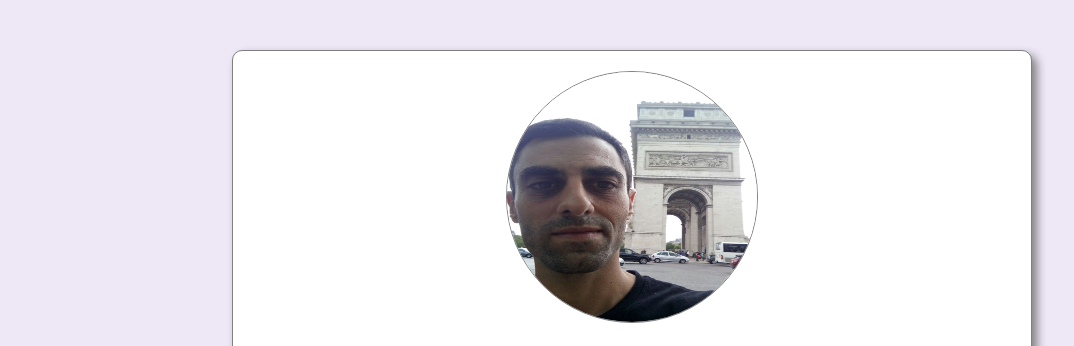
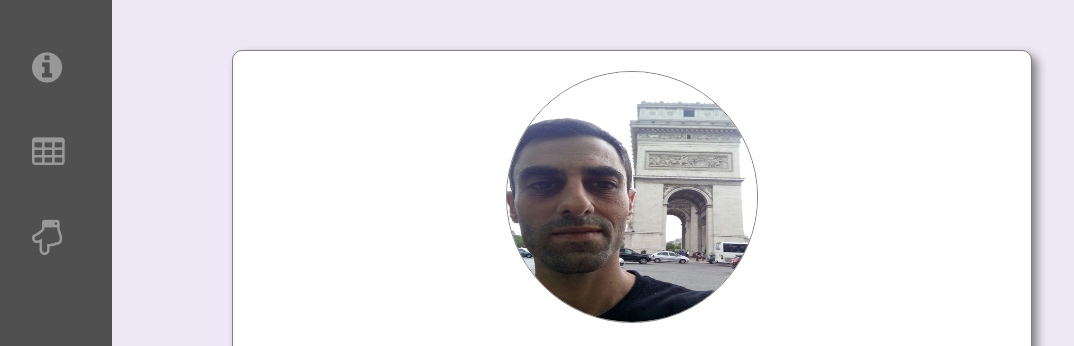
Before and after one commit to Bidjit/profile, a plain HTML site: page index.html in a window 1280 px wide. Shown: the top 346 px of the page, without its empty margins (8-1082 px from the left). Drawn offline with Linux system fonts and the light colour scheme.

Commit message:
enhanced my profile with a fixed sidebar

```diff
--- a/index.html
+++ b/index.html
@@ -8,8 +8,27 @@
   <title>Profile</title>
 </head>
 <body>
-  <div class="container">
-    <div class="card">
+  <div id="side-bar">
+    <ul>
+      <li>
+        <a href="#description">
+          <i class="fa fa-info-circle" aria-hidden="true"></i>
+        </a>
+      </li>
+      <li>
+        <a href="#table">
+          <i class="fa fa-table" aria-hidden="true"></i>
+        </a>
+      </li>
+      <li>
+        <a href="#footer">
+          <i class="fa fa-hand-o-down" aria-hidden="true"></i>
+        </a>
+      </li>
+    </ul>
+  </div>
+  <div class="container" id="page-content">
+    <div class="card" id="description">
       <img src="images/mika.jpg" alt="photo_profile" id="photo_profile">
       <h1>Mika</h1>
       <h2>Programmer</h2>
@@ -23,7 +42,7 @@
         <li><a href="my_github_url" target="_blank"><i class="fa fa-github" aria-hidden="true"></i></a></li>
       </ul>
     </div>
-    <div class="card">
+    <div class="card" id="table">
       <h2>My favorite cities</h2>
       <table>
         <thead>
@@ -67,7 +86,7 @@
         </tbody>
       </table>
     </div>
-    <div class="card">
+    <div class="card" id="footer">
       <h3>About this page</h3>
       <p>This page has been coded during the <a href="https://lewagon.org/program" target="_blank">FullStack program @LeWagon</a>. That was probably the best experience of my entire life.</p>
     </div>
--- a/style.css
+++ b/style.css
@@ -16,6 +16,30 @@
     width: 350px;
   }
 }
+
+#side-bar {
+  position: fixed;
+  width: 120px;
+  height: 100%;
+  left: 0;
+  top: 0;
+  bottom: 0;
+  background-color: rgb(80, 80, 80);
+}
+
+#side-bar li > a {
+  list-style: none;
+  font-size: 2em;
+  display: block;
+  margin-top: 50px;
+  color: rgb(200, 200, 200);
+}
+
+/*
+#page-content {
+  margin-left: 300px;
+}*/
+
 
 #photo_profile {
   border: 1px solid grey;
@@ -53,7 +77,7 @@ h1, h2 {
 a {
   color: #512DA8;
   text-decoration: none;
-  opacity: 0.7;
+  opacity: 0.6;
 }
 
 a:hover {
```
